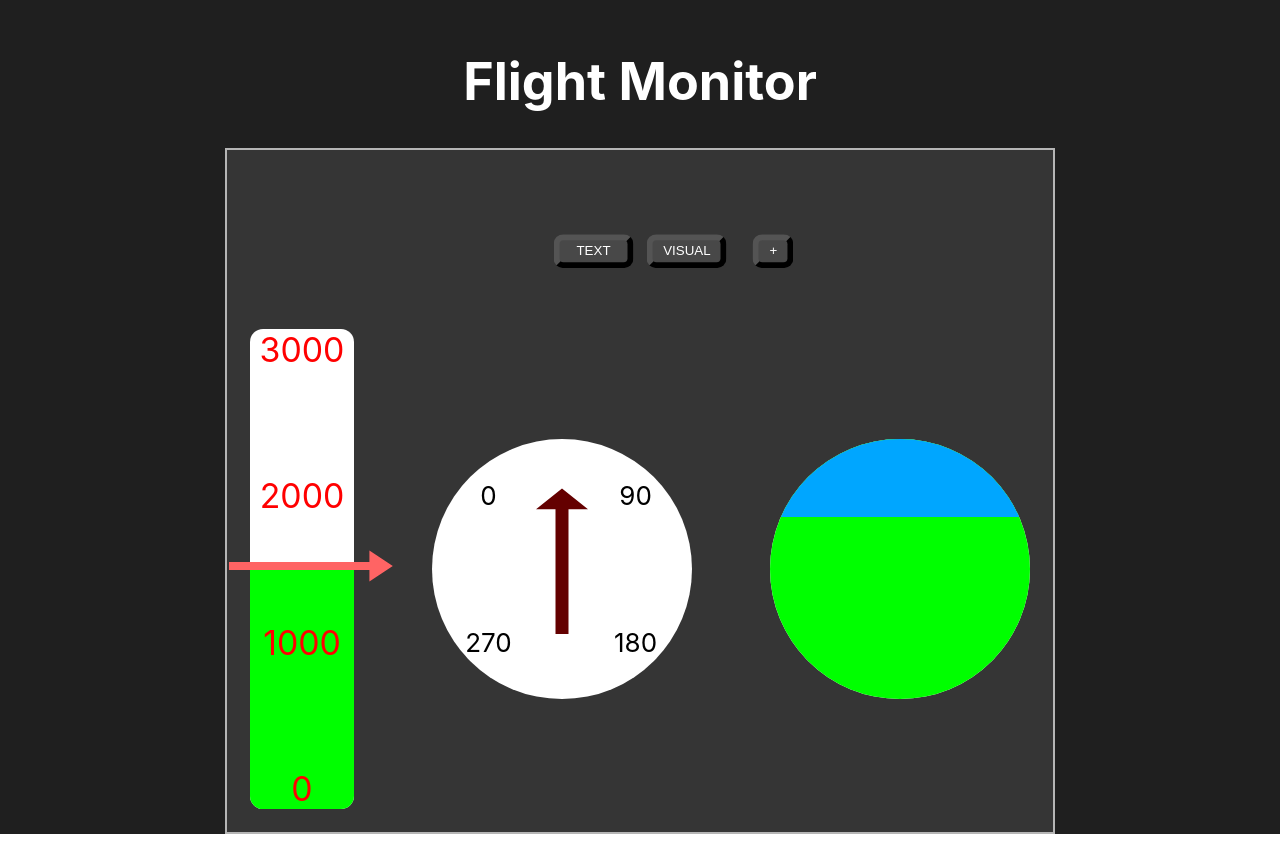
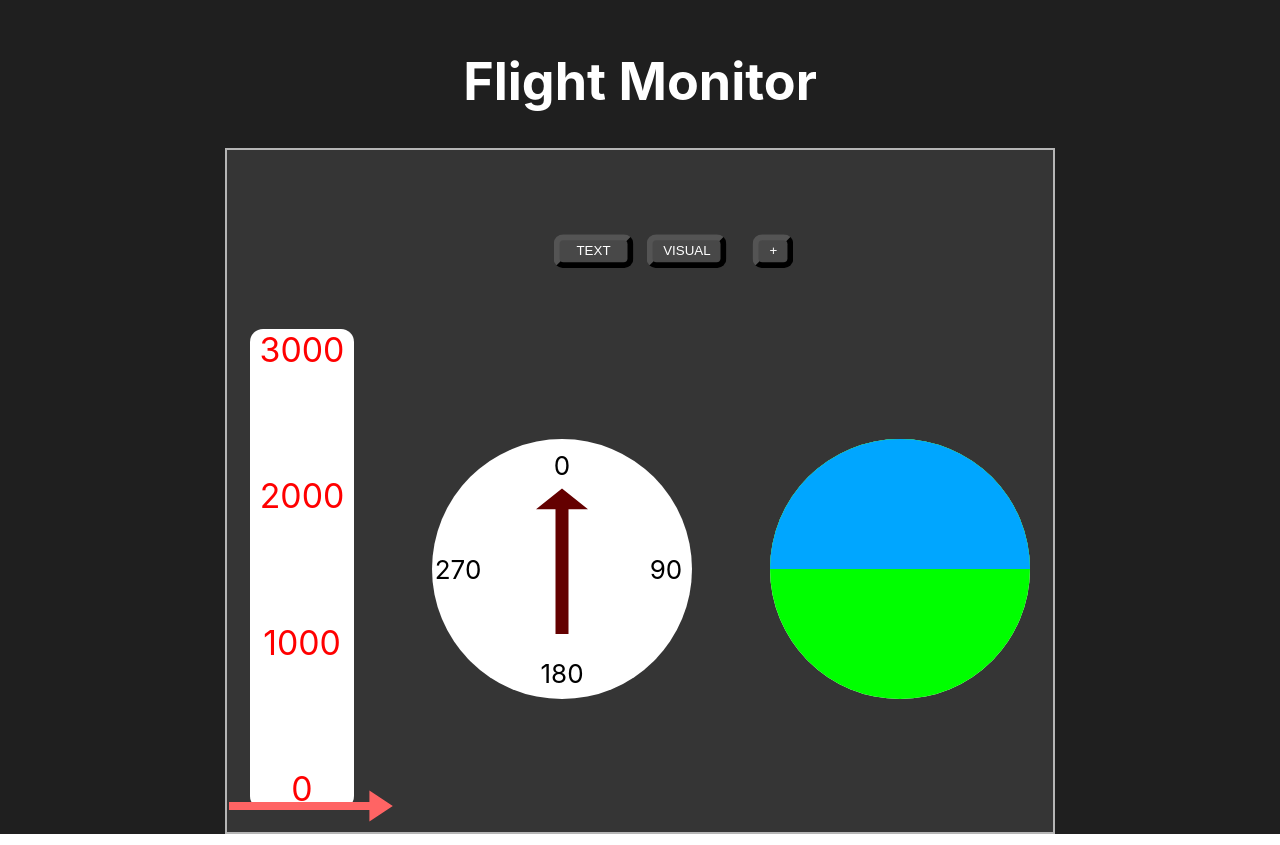
Before and after one commit to YardenDrori/Airforce-Assignment, a React (Create React App) app in the folder monitor-frontend/: page / in a window 1280 px wide. Shown: the part 105-950 px from the top of the page. Built offline with nearby package versions, Linux system fonts and the light colour scheme.

Commit message:
pretty much done XD

```diff
--- a/monitor-frontend/src/components/Dashboard.css
+++ b/monitor-frontend/src/components/Dashboard.css
@@ -169,15 +169,15 @@
   width: 4em;
   height: 10em;
   background-color: #ffffff;
+  border-radius: 0.5EM;
   overflow: hidden;
-  border-radius: 0.5EM;
 }
 
 .filled-bar-area {
   background-color: #00ff00;
   width: 100%;
   height: 25%;
-  transition: height 0.3s ease-in-out;
+  transition: height 1s ease-in-out;
   position: absolute;
   z-index: 1;
   bottom: 0;
@@ -193,7 +193,7 @@
   height: 1EM;
   background-color: rgb(255, 100, 100);
   clip-path: polygon(0 45%, 60% 45%, 60% 30%, 70% 50%, 60% 70%, 60% 55%, 0 55%);
-  transition: top 0.3s ease-in-out;
+  transition: top 1s ease-in-out;
   z-index: 2;
 }
 
@@ -245,7 +245,7 @@
 }
 
 .degree-measurements{
-  transition: transform 0.3s ease-in-out;
+  transition: transform 1s ease-in-out;
   position: absolute;
   top: 50%;
   left: 50%;
@@ -291,10 +291,10 @@
   position: absolute;
   width: 10em;
   height: 10em;
-  bottom: 10em;
+  bottom: 5em;
   background-color: rgb(0, 166, 255);
   z-index: 1;
-  transition: all 0.3s ease-in-out;
+  transition: all 1s ease-in-out;
 }
 .angle-indicator-ground {
   position: absolute;
--- a/monitor-frontend/src/components/Dashboard.tsx
+++ b/monitor-frontend/src/components/Dashboard.tsx
@@ -7,9 +7,9 @@ const altitude_bar_visual_height = 30;
 
 function Dashboard() {
   const [content, setContent] = useState<ReactElement | null>(null);
-  const [altitude_visual, setAltitudeVisual] = useState(1500);
-  const [hsi_visual, setHSIVisual] = useState(45);
-  const [adi_visual, setADIVisual] = useState(30);
+  const [altitude_visual, setAltitudeVisual] = useState(0);
+  const [hsi_visual, setHSIVisual] = useState(0);
+  const [adi_visual, setADIVisual] = useState(50);
   const [showPopover, setShowPopover] = useState(false);
   const popoverRef = useRef<HTMLDivElement>(null);
   const primary_button = useRef<HTMLDivElement>(null);
@@ -24,7 +24,7 @@ function Dashboard() {
   };
 
   function renderVisual() {
-    const skyOffset = (adi_visual/100*10)-5
+    const skyOffset = (adi_visual/10)
     return (
       <div className='visual-data'>
           <div className='altitude-bar'>
@@ -56,7 +56,7 @@ function Dashboard() {
           </div>
           <div className='angle-indicator'>
             <div className='circle'>
-              <div className='angle-indicator-sky' style={{bottom: 5-skyOffset + 'em'}}></div>
+              <div className='angle-indicator-sky' style={{bottom: skyOffset + 'em'}}></div>
               <div className='angle-indicator-ground'></div>
             </div>
           </div>
@@ -64,6 +64,25 @@ function Dashboard() {
     )
   }
 
+  function handleValidInput(e: React.ChangeEvent<HTMLInputElement>,min : number,max : number,setState: React.Dispatch<React.SetStateAction<string>>){
+    const value = e.target.value;
+
+    if (value === ""){
+      setState('')
+    }
+    if (!/^\d*$/.test(value)) {
+      return;
+    }
+
+    const numValue = Number(value);
+    if (numValue >= min && numValue <= max) {
+      setState(value)
+    }
+    if (numValue < min)
+      setState(String(min));
+    if (numValue > max)
+      setState(String(max));
+  }
 
   function handleClickOutside(event: MouseEvent) {
     console.log('found mouse click');
@@ -162,9 +181,9 @@ function Dashboard() {
         <div className='add-data-popover' ref={popoverRef}>
           <div className='data-popover-center'>
             <div className='data-boxes' id='data-boxes-input'>
-              <input className='data-box-input' type='text' placeholder='Altitude' value={altitude} onChange={(e) => setAltitude(e.target.value)}/>
-              <input className='data-box-input' type='text' placeholder='HIS' value={hsi} onChange={(e) => setHsi(e.target.value)}/>
-              <input className='data-box-input' type='text' placeholder='ADI' value={adi} onChange={(e) => setAdi(e.target.value)}/>
+              <input className='data-box-input' type='text' placeholder='Altitude' value={altitude} onChange={(e) => handleValidInput(e,0,3000,setAltitude)}/>
+              <input className='data-box-input' type='text' placeholder='HIS' value={hsi} onChange={(e) => handleValidInput(e,0,360,setHsi)}/>
+              <input className='data-box-input' type='text' placeholder='ADI' value={adi} onChange={(e) => handleValidInput(e,0,100,setAdi)}/>
             </div>
             <button className='button' id='submit-button' onClick={() => handleClick('submit')}>SEND</button>
           </div>
```
